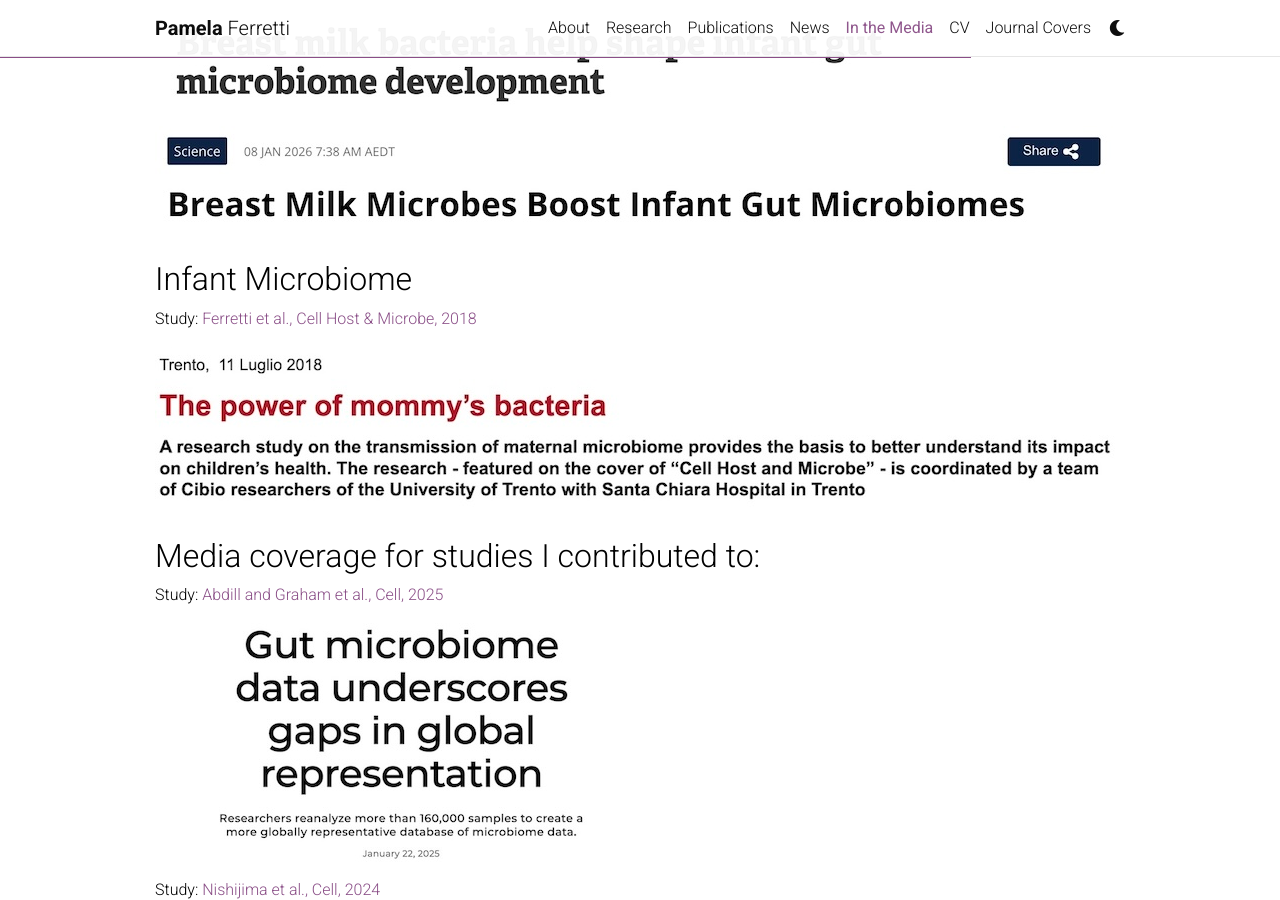
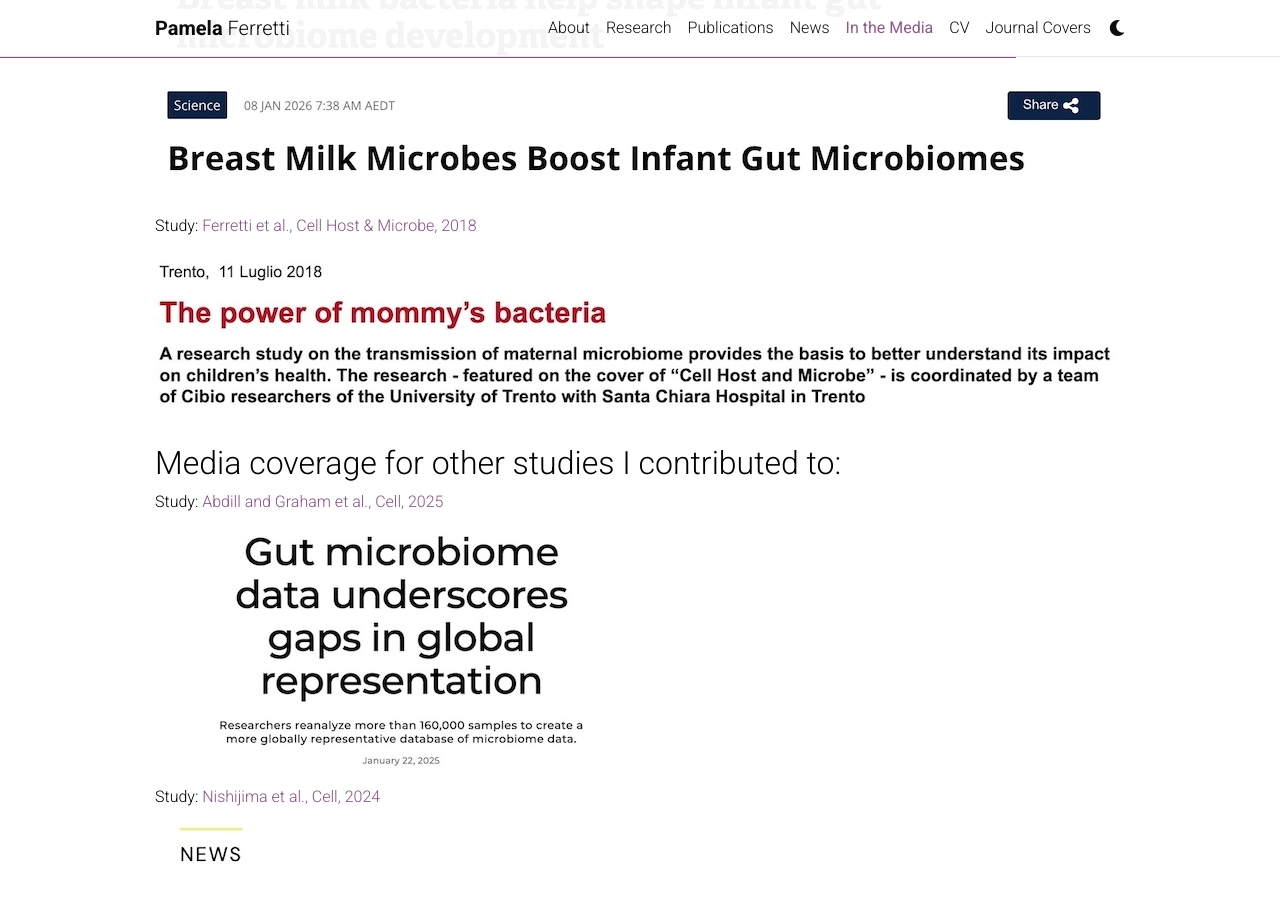
Before and after one commit to pamelaferretti/pamelaferretti.github.io, a Jekyll site: the page built from _pages/In the Media.md, in a window 1280 px wide and 900 px high, scrolled down 1576 px. Built offline with Jekyll 4.4.1, drawn with Linux system fonts in a browser that asks for light colours; comment, search, counter and statistics services are not loaded; a style sheet for code colours, icons or effects is not loaded; some of the changed text lies outside the part shown.

Commit message:
Update In the Media.md

```diff
--- a/_pages/In the Media.md
+++ b/_pages/In the Media.md
@@ -7,8 +7,6 @@
 ---
 
 This section features media coverage and press releases related to my work.
-
-## Breast Milk Microbiome
 
 Study: [Ferretti and Allert et al., Nature Communications, 2025](https://www.nature.com/articles/s41467-025-66497-y)
 
@@ -22,13 +20,11 @@
 
 [![Mirage News](https://pamelaferretti.github.io/assets/img/mirage.jpg)](https://www.miragenews.com/breast-milk-microbes-boost-infant-gut-1598730/)
 
-## Infant Microbiome
-
 Study: [Ferretti et al., Cell Host & Microbe, 2018](https://www.cell.com/cell-host-microbe/fulltext/S1931-3128(18)30317-2?_returnURL=https%3A%2F%2Flinkinghub.elsevier.com%2Fretrieve%2Fpii%2FS1931312818303172%3Fshowall%3Dtrue)
 
 [![cibio unitn press release](https://pamelaferretti.github.io/assets/img/cibio_2018.jpg)](https://pressroom.unitn.it/comunicato-stampa/power-mommys-bacteria)
 
-## Media coverage for studies I contributed to:
+## Media coverage for other studies I contributed to:
 
 Study: [Abdill and Graham et al., Cell, 2025](https://www.cell.com/cell/fulltext/S0092-8674(24)01430-2)
 
```
